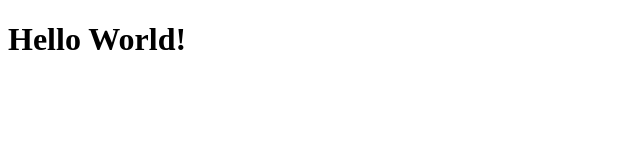
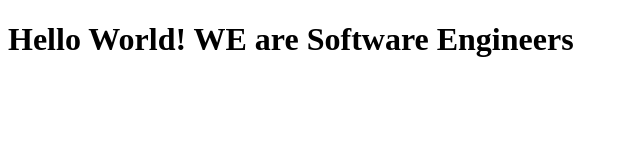
Before and after one commit to tugsem/repo-setup, a plain HTML site: page index.html in a window 1280 px wide. Shown: the whole page, without its empty margins (0-640 px from the left). Drawn offline with Linux system fonts and the light colour scheme.

Commit message:
second commit

```diff
--- a/index.html
+++ b/index.html
@@ -9,7 +9,8 @@
   <body>
     <script src="https://cdn.freecodecamp.org/testable-projects-fcc/v1/bundle.js"></script>
 
-    <h1>Hello World!</h1>
+    <h1>Hello World! WE are Software Engineers</h1>
+
     <script  src="js/index.js"></script>
   </body>
 </html>
```
